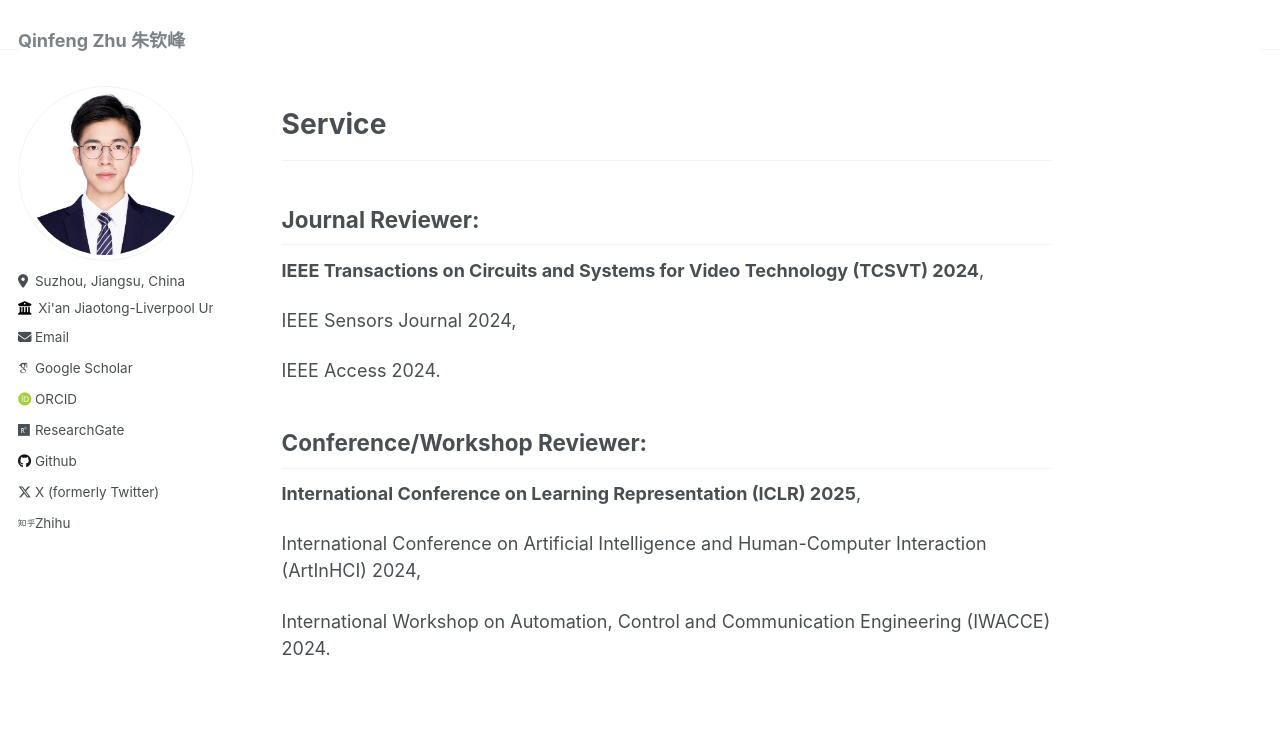
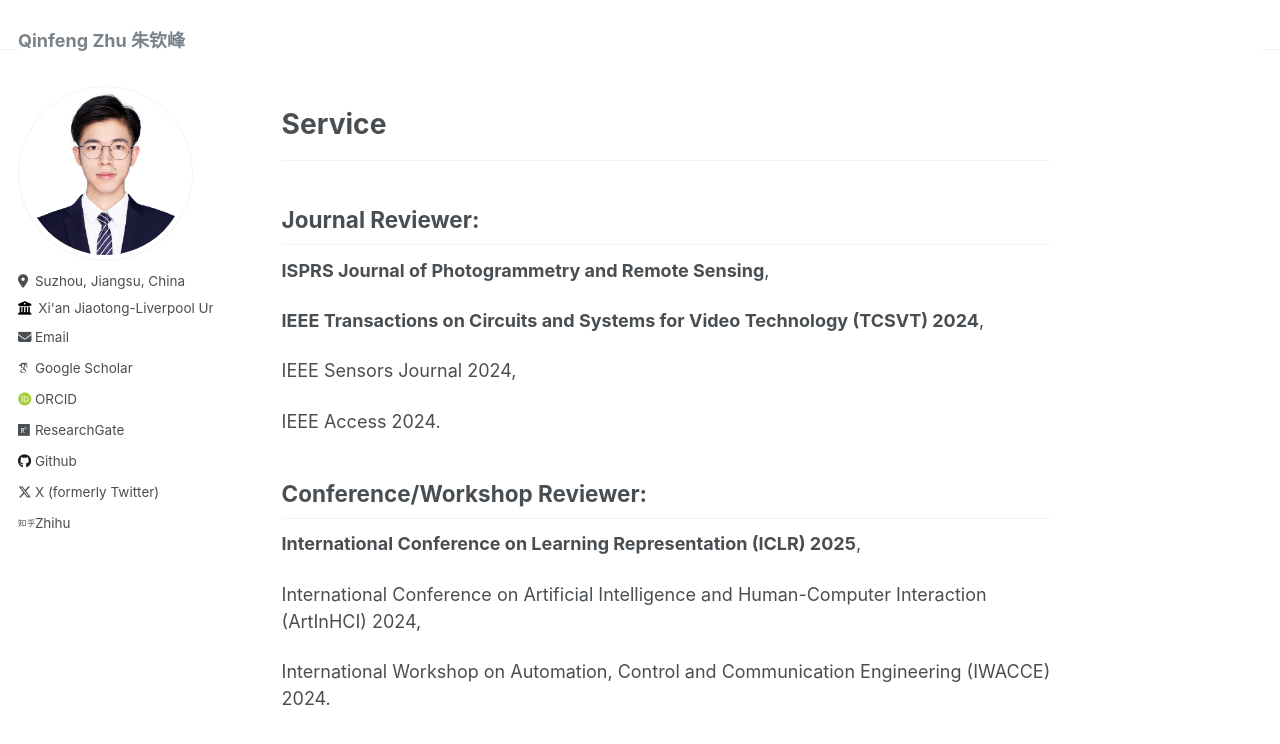
Before and after one commit to zhuqinfeng1999/zhuqinfeng1999.github.io, a Jekyll site: the page built from _pages/about.md, in a window 1280 px wide and 900 px high, scrolled down 1167 px. Shown: the top 744 px of the window. Built offline with Jekyll 4.4.1, drawn with Linux system fonts in a browser that asks for light colours; some web fonts are replaced.

Commit message:
Update about.md

```diff
--- a/_pages/about.md
+++ b/_pages/about.md
@@ -128,6 +128,8 @@ My research interests mainly lie on deep learning, especially in remote sensing,
 
 <h2><strong>Journal Reviewer</strong>:</h2>
 
+**ISPRS Journal of Photogrammetry and Remote Sensing**,
+
 **IEEE Transactions on Circuits and Systems for Video Technology (TCSVT) 2024**,
 
 IEEE Sensors Journal 2024,
```
